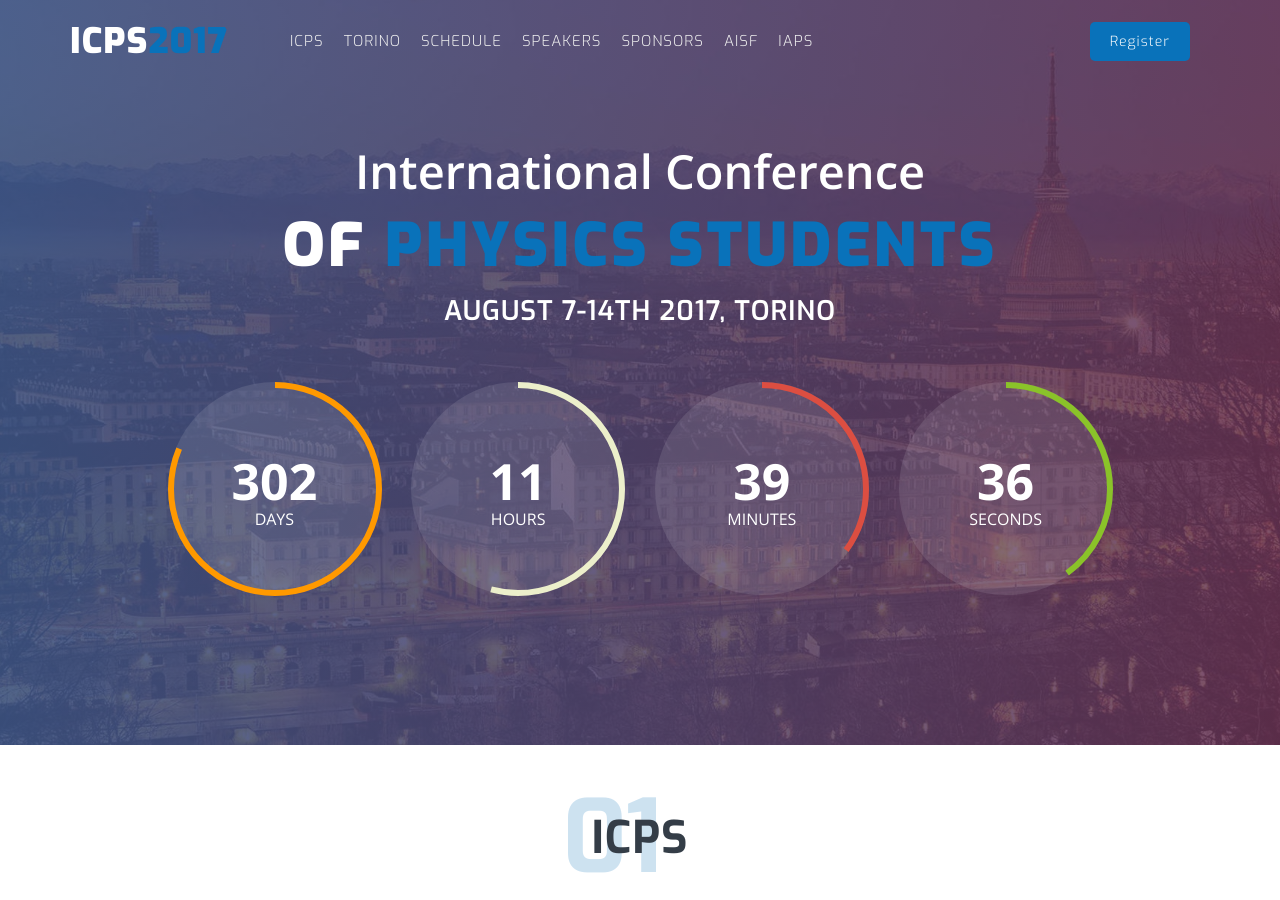
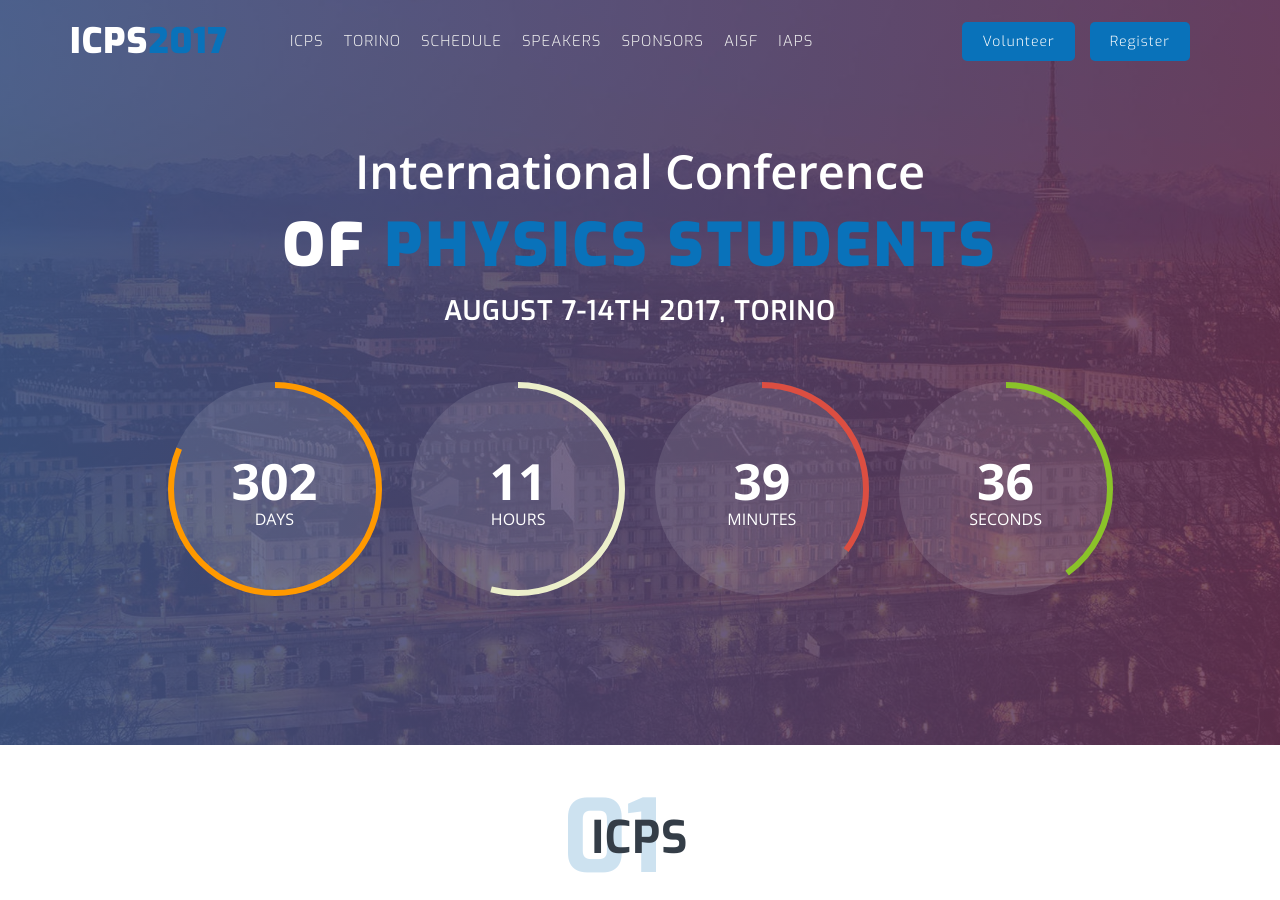
Before and after one commit to ICPS2017/ICPS2017.github.io, a Jekyll site: the page built from index.html, in a window 1280 px wide and 900 px high. Built offline with Jekyll 4.4.1, drawn with Linux system fonts in a browser that asks for light colours; nearby versions of some CDN libraries.

Commit message:
add volunteer button

```diff
--- a/_includes/nav.html
+++ b/_includes/nav.html
@@ -35,7 +35,8 @@
                   <li><a href="http://www.iaps.info" class="gotome">IAPS</a></li>
                 </ul>
                 <ul class="list-inline pull-right event-ticket">
-                  <li><a href="/index.html#register">Register</a></li>
+                  <li><a href="/volunteers-call">Volunteer</a></li>
+		  <li><a href="/index.html#register">Register</a></li>
                 </ul>
               </div><!-- /.navbar-collapse -->
             </div> <!--//.COl 9-->
```
